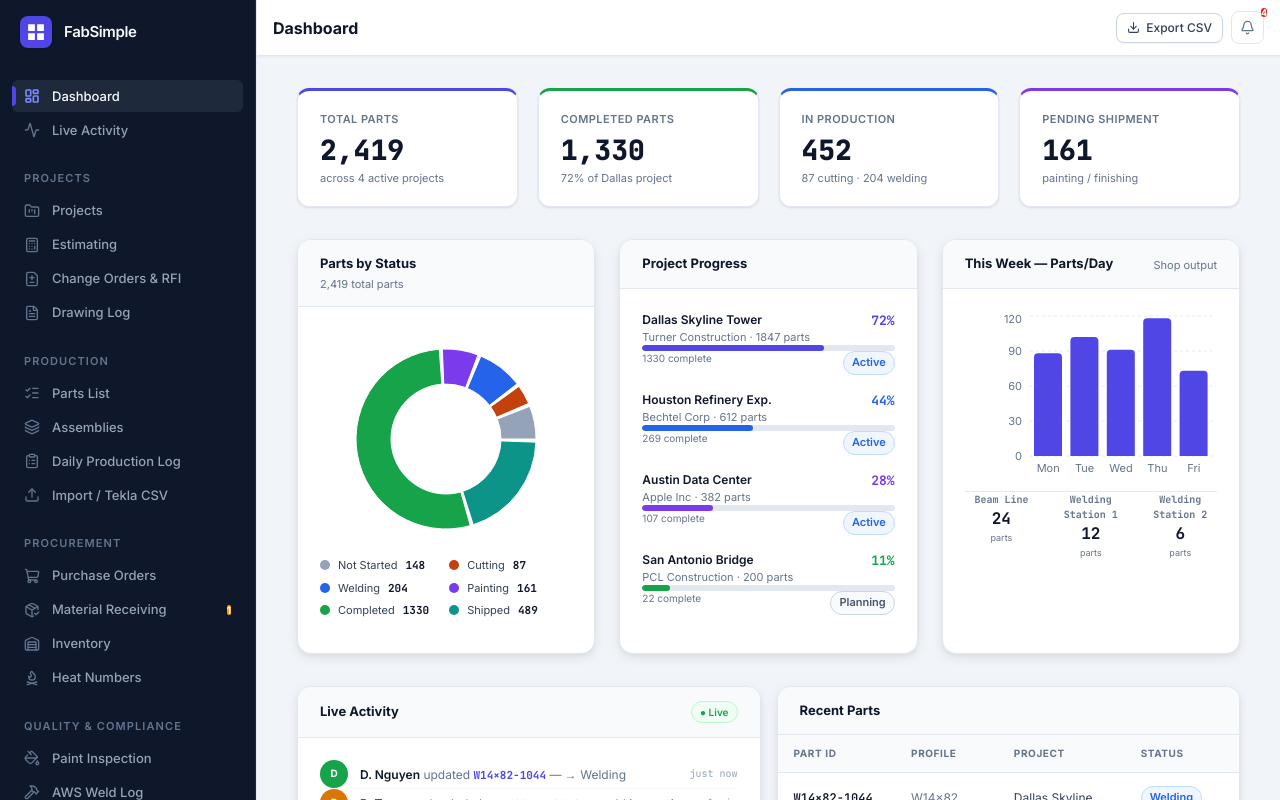
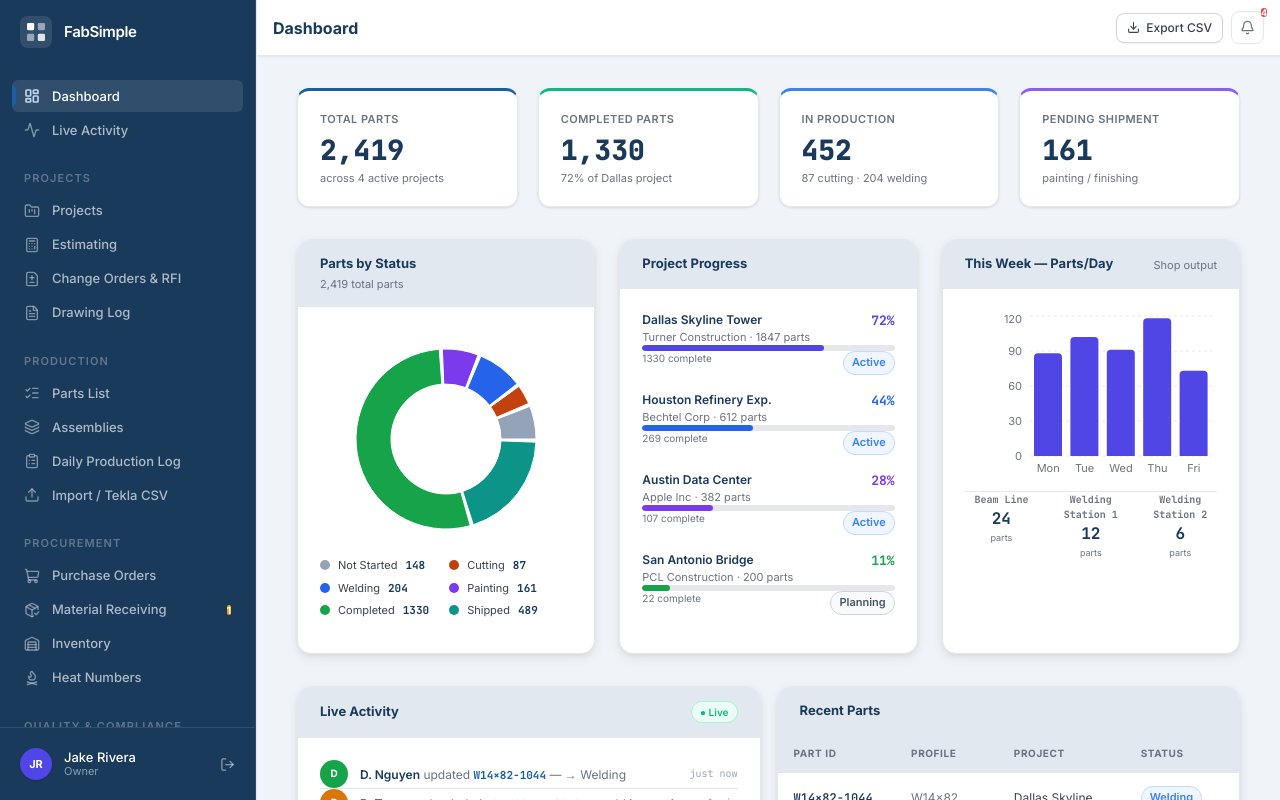
Before and after one commit to fab-simple/fab-simple, a Next.js app: page /dashboard in a window 1280 px wide. Shown: the top 800 px of the page. Built offline with nearby package versions, Linux system fonts and the light colour scheme.

Commit message:
cosmetic changes

```diff
--- a/app/(dashboard)/layout.tsx
+++ b/app/(dashboard)/layout.tsx
@@ -11,7 +11,7 @@ export default function DashboardLayout({
   return (
     <div className="flex h-full" style={{ background: "var(--bg)" }}>
       {/* Sidebar with right border separator */}
-      <div style={{ borderRight: "1px solid var(--border)", flexShrink: 0 }}>
+      <div className="h-full flex flex-col" style={{ borderRight: "1px solid var(--border)", flexShrink: 0 }}>
         <Sidebar />
       </div>
 
--- a/app/globals.css
+++ b/app/globals.css
@@ -3,68 +3,68 @@
 /* ─── Design Tokens ─── */
 :root {
   /* Sidebar / Brand */
-  --sidebar: #0F172A;
-  --sidebar-2: #1E293B;
-  --sidebar-border: rgba(255, 255, 255, 0.07);
+  --sidebar: #1a3a5c; /* Navy */
+  --sidebar-2: #11263c; /* Darker Navy */
+  --sidebar-border: rgba(255, 255, 255, 0.1);
   --sidebar-item: rgba(255, 255, 255, 0.65);
-  --sidebar-item-hover: rgba(255, 255, 255, 0.09);
-  --sidebar-item-active: rgba(255, 255, 255, 0.14);
+  --sidebar-item-hover: rgba(255, 255, 255, 0.1);
+  --sidebar-item-active: rgba(255, 255, 255, 0.15);
 
   /* App Background */
-  --bg: #F1F5F9;
-  --bg-card: #FFFFFF;
-  --bg-muted: #F8FAFC;
+  --bg: #f0f4f8; /* Fog Blue */
+  --bg-card: #ffffff; /* White */
+  --bg-muted: #e2e8f0;
 
   /* Text */
-  --text: #0F172A;
-  --text-2: #334155;
-  --muted: #64748B;
-  --faint: #94A3B8;
+  --text: #1a3a5c;
+  --text-2: #374151;
+  --muted: #6b7280;
+  --faint: #9ca3af;
 
   /* Borders */
-  --border: #E2E8F0;
-  --border-2: #CBD5E1;
+  --border: #e5e7eb;
+  --border-2: #d1d5db;
 
-  /* Primary brand (Indigo) */
-  --primary: #4F46E5;
-  --primary-2: #4338CA;
-  --primary-bg: #EEF2FF;
-  --primary-bd: #C7D2FE;
+  /* Primary brand (Steel Blue) */
+  --primary: #185FA5;
+  --primary-2: #14508a;
+  --primary-bg: #e8f0f7;
+  --primary-bd: #c1d6ea;
 
   /* Status — Completed / Success */
-  --green: #16A34A;
-  --green-bg: #F0FDF4;
-  --green-bd: #BBF7D0;
+  --green: #10b981;
+  --green-bg: #ecfdf5;
+  --green-bd: #a7f3d0;
 
-  /* Status — Warning / Amber */
-  --amber: #B45309;
-  --amber-bg: #FFFBEB;
-  --amber-bd: #FDE68A;
+  /* Status — Warning / Amber (Spark Amber) */
+  --amber: #f59e0b;
+  --amber-bg: #fffbeb;
+  --amber-bd: #fde68a;
 
   /* Status — Error / Red */
-  --red: #DC2626;
-  --red-bg: #FEF2F2;
-  --red-bd: #FECACA;
+  --red: #ef4444;
+  --red-bg: #fef2f2;
+  --red-bd: #fecaca;
 
   /* Status — Info / Blue */
-  --blue: #2563EB;
-  --blue-bg: #EFF6FF;
-  --blue-bd: #BFDBFE;
+  --blue: #3b82f6;
+  --blue-bg: #eff6ff;
+  --blue-bd: #bfdbfe;
 
   /* Status — Welding / Violet */
-  --violet: #7C3AED;
-  --violet-bg: #F5F3FF;
-  --violet-bd: #DDD6FE;
+  --violet: #8b5cf6;
+  --violet-bg: #f5f3ff;
+  --violet-bd: #ddd6fe;
 
   /* Status — Shipped / Teal */
-  --teal: #0D9488;
-  --teal-bg: #F0FDFA;
-  --teal-bd: #99F6E4;
+  --teal: #14b8a6;
+  --teal-bg: #f0fdfa;
+  --teal-bd: #99f6e4;
 
   /* Status — Cutting / Orange */
-  --orange: #C2410C;
-  --orange-bg: #FFF7ED;
-  --orange-bd: #FED7AA;
+  --orange: #f97316;
+  --orange-bg: #fff7ed;
+  --orange-bd: #fed7aa;
 
   /* Shadows */
   --shadow-sm: 0 1px 2px rgba(15, 23, 42, 0.05);
--- a/components/layout/Sidebar.tsx
+++ b/components/layout/Sidebar.tsx
@@ -28,14 +28,14 @@ export function Sidebar() {
       {/* Sidebar */}
       <aside
         className={`
-          fixed inset-y-0 left-0 z-50 flex flex-col
+          fixed inset-y-0 left-0 z-50 flex flex-col h-full
           lg:static lg:translate-x-0 lg:z-auto
           transition-transform duration-300 ease-in-out
           ${sidebarOpen ? "translate-x-0" : "-translate-x-full"}
         `}
         style={{
-          background: "#0F172A", // slate-900
-          borderRight: "1px solid #1E293B", // slate-800
+          background: "var(--sidebar)",
+          borderRight: "1px solid var(--sidebar-border)",
           width: 256,
           minWidth: 256,
           flexShrink: 0,
@@ -47,19 +47,22 @@ export function Sidebar() {
           style={{ height: 64 }}
         >
           <div
-            className="w-8 h-8 rounded-lg flex items-center justify-center flex-shrink-0 shadow-sm"
-            style={{ background: "var(--primary)" }}
+            className="w-8 h-8 rounded-lg flex items-center justify-center flex-shrink-0"
+            style={{ background: "rgba(255, 255, 255, 0.1)" }}
           >
-            <svg width="18" height="18" viewBox="0 0 16 16" fill="none">
-              <path d="M1 1h6v6H1V1zm8 0h6v6H9V1zM1 9h6v6H1V9zm8 0h6v6H9V9z" fill="white" />
+            <svg width="18" height="18" viewBox="0 0 20 20" fill="none" xmlns="http://www.w3.org/2000/svg">
+              <rect x="0" y="0" width="8" height="8" fill="white" rx="1.5" />
+              <rect x="12" y="0" width="8" height="8" fill="white" rx="1.5" opacity="0.5" />
+              <rect x="0" y="12" width="8" height="8" fill="white" rx="1.5" opacity="0.5" />
+              <rect x="12" y="12" width="8" height="8" fill="white" rx="1.5" opacity="0.85" />
             </svg>
           </div>
           <div className="flex-1 min-w-0">
-            <div className="text-slate-50 font-semibold text-[15px] tracking-tight">FabSimple</div>
+            <div className="text-white font-semibold text-[15px] tracking-tight">FabSimple</div>
           </div>
           <button
             onClick={close}
-            className="lg:hidden p-1.5 rounded-md text-slate-400 hover:text-slate-100 transition-colors"
+            className="lg:hidden p-1.5 rounded-md text-slate-400 hover:text-white transition-colors"
           >
             <X size={16} />
           </button>
@@ -95,19 +98,19 @@ export function Sidebar() {
                       onClick={() => window.innerWidth < 1024 && close()}
                       className="flex items-center gap-3 px-3 py-2 rounded-md transition-colors group relative"
                       style={{
-                        background: active ? "#1E293B" : "transparent",
-                        color: active ? "#F8FAFC" : "#94A3B8",
+                        background: active ? "var(--sidebar-active, rgba(255,255,255,0.1))" : "transparent",
+                        color: active ? "#ffffff" : "rgba(255, 255, 255, 0.65)",
                         textDecoration: "none"
                       }}
                       onMouseEnter={(e) => {
                         if (!active) {
-                          e.currentTarget.style.color = "#E2E8F0";
-                          e.currentTarget.style.background = "rgba(30, 41, 59, 0.45)"; // hover slate-800 partial
+                          e.currentTarget.style.color = "#ffffff";
+                          e.currentTarget.style.background = "rgba(255, 255, 255, 0.05)";
                         }
                       }}
                       onMouseLeave={(e) => {
                         if (!active) {
-                          e.currentTarget.style.color = "#94A3B8";
+                          e.currentTarget.style.color = "rgba(255, 255, 255, 0.65)";
                           e.currentTarget.style.background = "transparent";
                         }
                       }}
@@ -121,14 +124,15 @@ export function Sidebar() {
                       <Icon
                         size={16}
                         strokeWidth={active ? 2.5 : 2}
-                        className={active ? "text-indigo-400" : "text-slate-500 group-hover:text-slate-400 transition-colors"}
+                        className={active ? "" : "transition-colors opacity-70 group-hover:opacity-100"}
+                        color={active ? "var(--primary-bd)" : "currentColor"}
                       />
                       <span className="flex-1 text-[13px] font-medium leading-none">
                         {item.label}
                       </span>
                       {item.badge && (
                         <span
-                          className={`text-[10px] font-bold px-1.5 py-0.5 rounded leading-none ${item.badgeClass || (active ? "bg-slate-700 text-slate-300" : "bg-slate-800 text-slate-400")
+                          className={`text-[10px] font-bold px-1.5 py-0.5 rounded leading-none ${item.badgeClass || (active ? "bg-white/20 text-white" : "bg-white/10 text-white/70")
                             }`}
                         >
                           {item.badge}
@@ -143,11 +147,11 @@ export function Sidebar() {
         </nav>
 
         {/* Footer — User profile */}
-        <div className="flex-shrink-0 p-3" style={{ borderTop: "1px solid #1E293B" }}>
+        <div className="flex-shrink-0 p-3" style={{ borderTop: "1px solid var(--sidebar-border)" }}>
           <div
             className="flex items-center gap-3 w-full p-2 rounded-md transition-colors cursor-pointer group"
             style={{ background: "transparent" }}
-            onMouseEnter={(e) => e.currentTarget.style.background = "rgba(30, 41, 59, 0.5)"}
+            onMouseEnter={(e) => e.currentTarget.style.background = "rgba(255, 255, 255, 0.05)"}
             onMouseLeave={(e) => e.currentTarget.style.background = "transparent"}
           >
             <div
@@ -157,15 +161,15 @@ export function Sidebar() {
               {initials}
             </div>
             <div className="flex-1 min-w-0">
-              <div className="text-[13px] font-medium text-slate-200 truncate leading-tight">
+              <div className="text-[13px] font-medium text-white truncate leading-tight">
                 {name}
               </div>
-              <div className="text-[11px] text-slate-500 capitalize leading-tight mt-0.5">
+              <div className="text-[11px] text-white/50 capitalize leading-tight mt-0.5">
                 {role}
               </div>
             </div>
             <button
-              className="p-1.5 rounded-md text-slate-500 group-hover:text-slate-300 group-hover:bg-slate-800 transition-all border-none bg-transparent cursor-pointer"
+              className="p-1.5 rounded-md text-white/50 group-hover:text-white group-hover:bg-white/10 transition-all border-none bg-transparent cursor-pointer"
               title="Sign out"
               onClick={() => (window.location.href = "/")}
             >
--- a/components/layout/Topbar.tsx
+++ b/components/layout/Topbar.tsx
@@ -68,7 +68,7 @@ export function Topbar() {
             <Bell size={15} />
             <span
               className="absolute -top-1 -right-1 text-[9px] font-bold px-1.5 py-0.5 rounded-full text-white leading-none"
-              style={{ background: "#DC2626" }}
+              style={{ background: "var(--red)" }}
             >
               4
             </span>
--- a/lib/nav-config.ts
+++ b/lib/nav-config.ts
@@ -34,7 +34,7 @@ export interface NavItem {
   key: string;
   label: string;
   href: string;
-  icon: React.ComponentType<{ size?: number; className?: string; strokeWidth?: number | string }>;
+  icon: React.ComponentType<{ size?: number; className?: string; strokeWidth?: number | string; color?: string }>;
   badge?: string;
   badgeClass?: string;
   section?: string;
```
